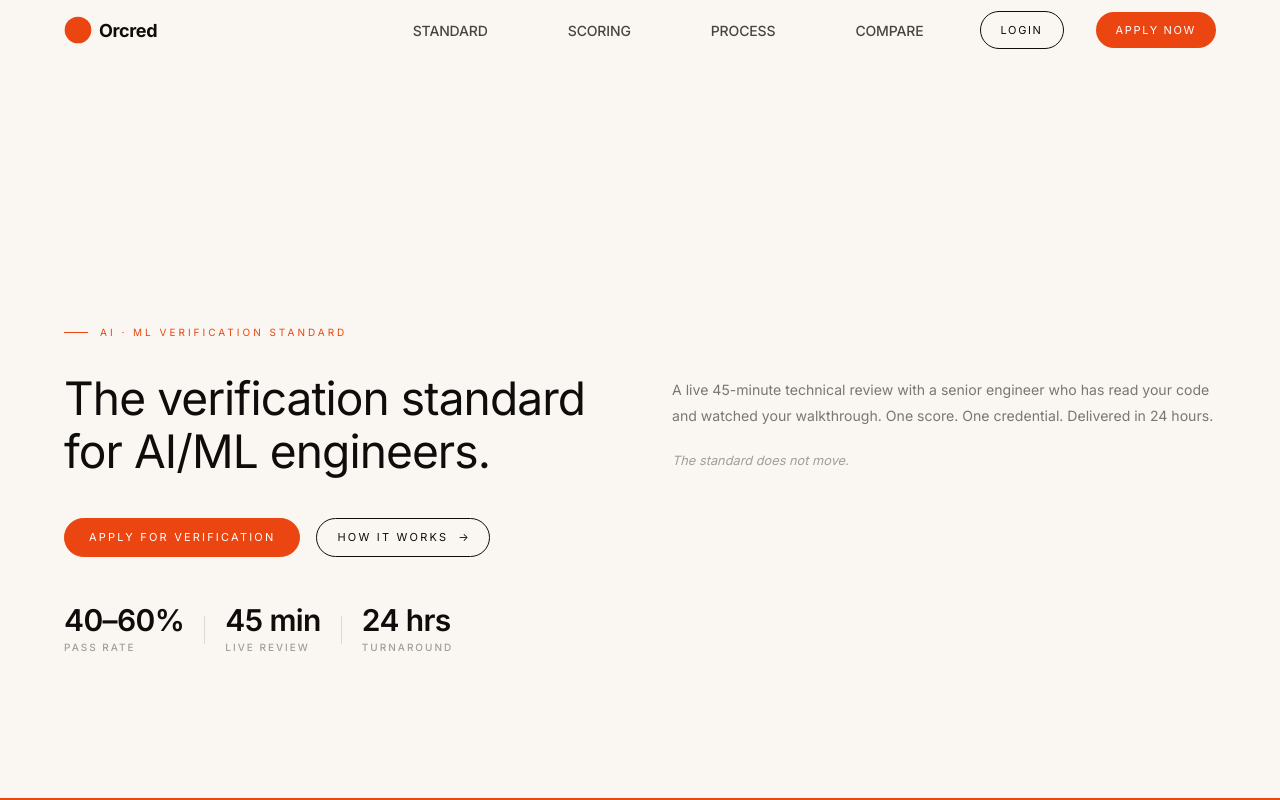
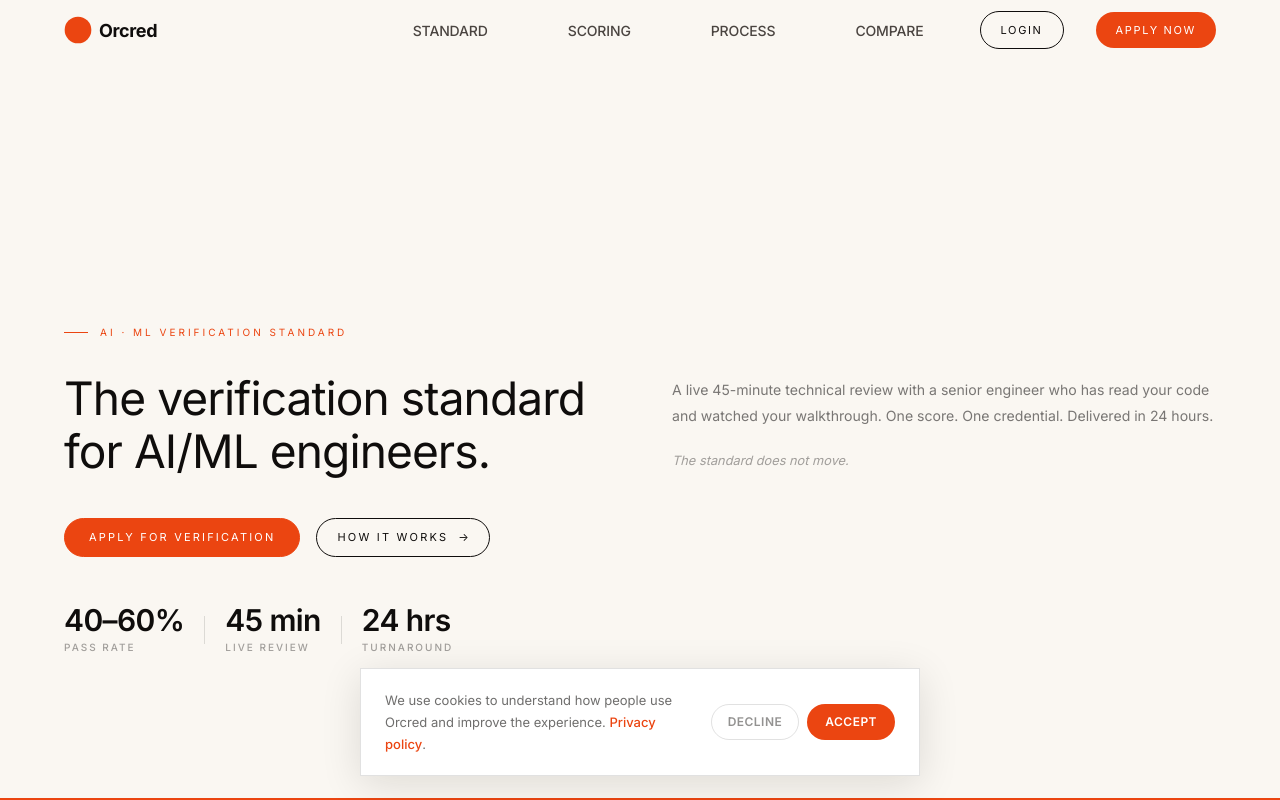
Before and after one commit to orcred-org/frontend, a Next.js app: page / in a window 1280 px wide. Shown: the top 800 px of the page. Built offline with nearby package versions, Linux system fonts and the light colour scheme; no server answers.

Commit message:
Add Google Analytics + GDPR cookie consent banner
- CookieBanner: fixed bottom bar, Accept/Decline pills, Orcred theme
- GA only loads after user accepts (consent stored in localStorage)
- Wired to NEXT_PUBLIC_GA_ID env var — add in Vercel to activate

```diff
--- a/app/layout.tsx
+++ b/app/layout.tsx
@@ -1,6 +1,7 @@
 import type { Metadata } from "next";
 import "./globals.css";
 import { Analytics } from "@vercel/analytics/next";
+import CookieBanner from "@/components/CookieBanner";
 
 export const metadata: Metadata = {
   title: "Orcred | The Standard for AI/ML Intelligence",
@@ -51,6 +52,7 @@ export default function RootLayout({
       <body className="selection:bg-accent-orange selection:text-white">
         {children}
         <Analytics />
+        <CookieBanner />
       </body>
     </html>
   );
--- /dev/null
+++ b/components/CookieBanner.tsx
@@ -0,0 +1,143 @@
+'use client';
+
+import { useState, useEffect } from 'react';
+
+const STORAGE_KEY = 'orcred_cookie_consent';
+
+export type ConsentStatus = 'accepted' | 'declined' | null;
+
+// ── GA loader ────────────────────────────────────────────────────────────────
+
+export function loadGA(measurementId: string) {
+  if (typeof window === 'undefined') return;
+  if (document.getElementById('ga-script')) return; // already loaded
+
+  const script1 = document.createElement('script');
+  script1.id = 'ga-script';
+  script1.async = true;
+  script1.src = `https://www.googletagmanager.com/gtag/js?id=${measurementId}`;
+  document.head.appendChild(script1);
+
+  const script2 = document.createElement('script');
+  script2.innerHTML = `
+    window.dataLayer = window.dataLayer || [];
+    function gtag(){dataLayer.push(arguments);}
+    gtag('js', new Date());
+    gtag('config', '${measurementId}', { anonymize_ip: true });
+  `;
+  document.head.appendChild(script2);
+}
+
+// ── Banner ────────────────────────────────────────────────────────────────────
+
+export default function CookieBanner() {
+  const [status, setStatus] = useState<ConsentStatus | 'loading'>('loading');
+  const measurementId = process.env.NEXT_PUBLIC_GA_ID;
+
+  useEffect(() => {
+    const stored = localStorage.getItem(STORAGE_KEY) as ConsentStatus | null;
+    if (stored === 'accepted' && measurementId) loadGA(measurementId);
+    setStatus(stored);
+  }, [measurementId]);
+
+  function accept() {
+    localStorage.setItem(STORAGE_KEY, 'accepted');
+    setStatus('accepted');
+    if (measurementId) loadGA(measurementId);
+  }
+
+  function decline() {
+    localStorage.setItem(STORAGE_KEY, 'declined');
+    setStatus('declined');
+  }
+
+  // Don't render until we've checked localStorage, and hide if already decided
+  if (status !== null) return null;
+
+  return (
+    <div
+      role="dialog"
+      aria-label="Cookie consent"
+      style={{
+        position: 'fixed',
+        bottom: '24px',
+        left: '50%',
+        transform: 'translateX(-50%)',
+        zIndex: 9999,
+        width: 'min(560px, calc(100vw - 32px))',
+        backgroundColor: '#fff',
+        border: '1px solid rgba(15,13,12,0.12)',
+        boxShadow: '0 8px 40px rgba(15,13,12,0.12)',
+        padding: '20px 24px',
+        display: 'flex',
+        alignItems: 'center',
+        justifyContent: 'space-between',
+        gap: '20px',
+        fontFamily: 'Inter, system-ui, sans-serif',
+        animation: 'slideUp 0.25s ease',
+      }}
+    >
+      <style>{`
+        @keyframes slideUp {
+          from { opacity: 0; transform: translateX(-50%) translateY(16px); }
+          to   { opacity: 1; transform: translateX(-50%) translateY(0); }
+        }
+      `}</style>
+
+      <p style={{ fontSize: '13px', color: 'rgba(15,13,12,0.6)', lineHeight: 1.7, margin: 0, flexShrink: 1 }}>
+        We use cookies to understand how people use Orcred and improve the experience.{' '}
+        <a href="/privacy" style={{ color: '#eb4511', textDecoration: 'none', fontWeight: 500 }}>
+          Privacy policy
+        </a>
+        .
+      </p>
+
+      <div style={{ display: 'flex', gap: '8px', flexShrink: 0 }}>
+        <button
+          onClick={decline}
+          style={{
+            padding: '8px 16px',
+            fontSize: '12px', fontWeight: 600,
+            color: 'rgba(15,13,12,0.45)',
+            backgroundColor: 'transparent',
+            border: '1px solid rgba(15,13,12,0.12)',
+            borderRadius: '50px',
+            cursor: 'pointer',
+            fontFamily: 'Inter, system-ui, sans-serif',
+            letterSpacing: '0.04em',
+            transition: 'border-color 0.15s, color 0.15s',
+          }}
+          onMouseEnter={e => {
+            (e.currentTarget as HTMLElement).style.borderColor = 'rgba(15,13,12,0.3)';
+            (e.currentTarget as HTMLElement).style.color = 'rgba(15,13,12,0.7)';
+          }}
+          onMouseLeave={e => {
+            (e.currentTarget as HTMLElement).style.borderColor = 'rgba(15,13,12,0.12)';
+            (e.currentTarget as HTMLElement).style.color = 'rgba(15,13,12,0.45)';
+          }}
+        >
+          Decline
+        </button>
+        <button
+          onClick={accept}
+          style={{
+            padding: '8px 18px',
+            fontSize: '12px', fontWeight: 600,
+            color: '#fff',
+            backgroundColor: '#eb4511',
+            border: 'none',
+            borderRadius: '50px',
+            cursor: 'pointer',
+            fontFamily: 'Inter, system-ui, sans-serif',
+            letterSpacing: '0.04em',
+            transition: 'opacity 0.15s',
+          }}
+          onMouseEnter={e => ((e.currentTarget as HTMLElement).style.opacity = '0.85')}
+          onMouseLeave={e => ((e.currentTarget as HTMLElement).style.opacity = '1')}
+        >
+          Accept
+        </button>
+      </div>
+    </div>
+  );
+}
```
